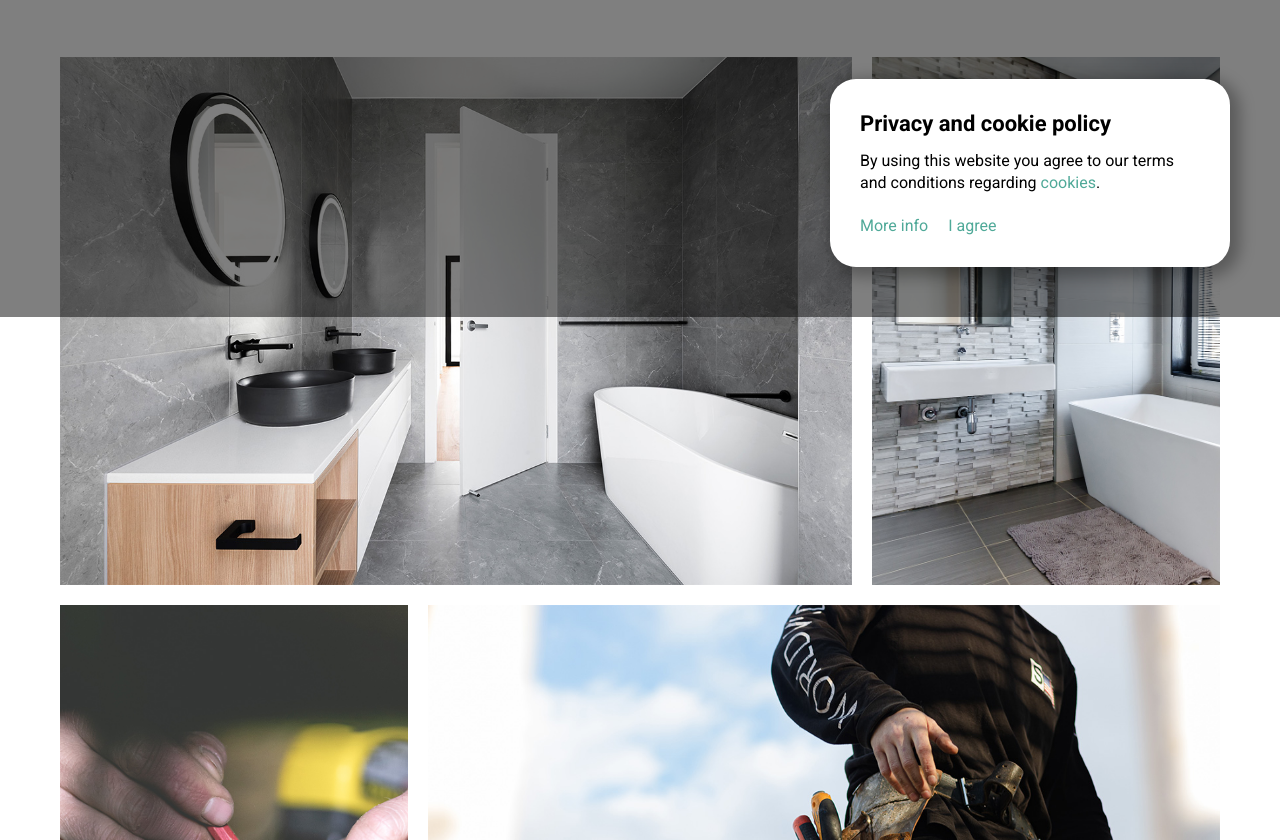
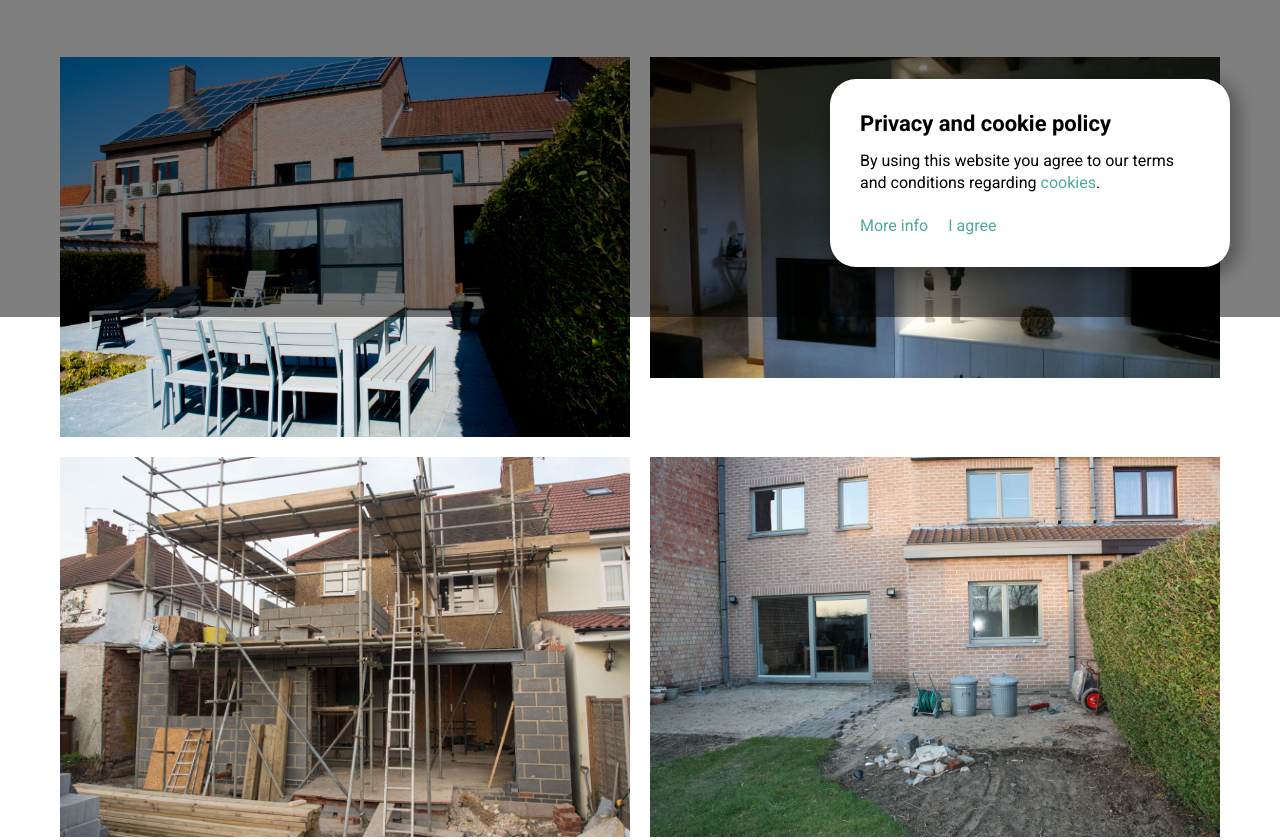
Before and after one commit to K1NGAARON/ytc-renovatie, a plain HTML site: page realisaties/index.html in a window 1280 px wide. Shown: the part 483-1323 px from the top of the page. Drawn offline with nearby package versions, Linux system fonts and the light colour scheme; files whose address does not match are found by name.

Commit message:
realisaties

```diff
--- a/realisaties/css/style.css
+++ b/realisaties/css/style.css
@@ -1,7 +1,7 @@
 .banner {
     justify-content: center;
     height: 60vh;
-    background-image: url('/home/img/banner.jpg');
+    background-image: url('/home/img/banner-2.jpg');
     background-repeat: no-repeat;
     background-position: center center;
     background-size: cover;
@@ -26,9 +26,8 @@
     width: 100%;
 }
 
-.section.gallery .gallery-wrapper .item {
+/* .section.gallery .gallery-wrapper .item {
     justify-content: flex-end;
-
     overflow: hidden;
 }
 
@@ -53,4 +52,12 @@
 
 .section.gallery .gallery-wrapper .item.large.top {
     justify-content: flex-start;
+} */
+
+.section.gallery .gallery-wrapper {
+    flex-flow: row wrap;
 }
+
+.section.gallery .gallery-wrapper .item {
+    flex: 1 0 40%;
+}
--- a/realisaties/index.html
+++ b/realisaties/index.html
@@ -113,7 +113,7 @@ height="0" width="0" style="display:none;visibility:hidden"></iframe></noscript>
     <div class="overlay"></div>
 </div>
 
-<div class="section content gallery">
+<!-- <div class="section content gallery">
     <div class="row flex-col animate center">
         <div class="wrapper gallery-wrapper">
             <div class="item large">
@@ -145,6 +145,31 @@ height="0" width="0" style="display:none;visibility:hidden"></iframe></noscript>
             </div>
             <div class="item small">
                 <img src="/realisaties/img/small5.jpg" alt="">
+            </div>
+        </div>
+    </div>
+</div> -->
+
+<div class="section content gallery">
+    <div class="row flex-col center animate">
+        <div class="wrapper gallery-wrapper">
+            <div class="item">
+                <img src="/home/img/banner-2.jpg" alt="">
+            </div>
+            <div class="item">
+                <img src="/over/img/banner.jpg" alt="">
+            </div>
+            <!-- <div class="item">
+                <img src="/diensten/img/algemene-renovatie.jpg" alt="">
+            </div>
+            <div class="item">
+                <img src="/diensten/img/vloerwerken.jpg" alt="">
+            </div> -->
+            <div class="item">
+                <img src="/home/img/image1.jpg" alt="">
+            </div>
+            <div class="item">
+                <img src="/klanten/img/banner.jpg" alt="">
             </div>
         </div>
     </div>
```
